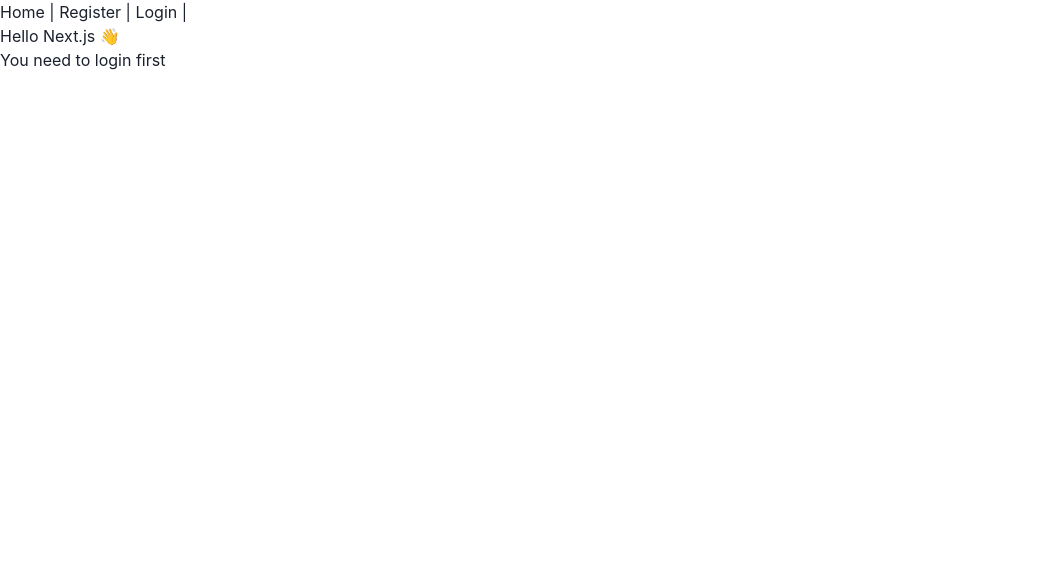
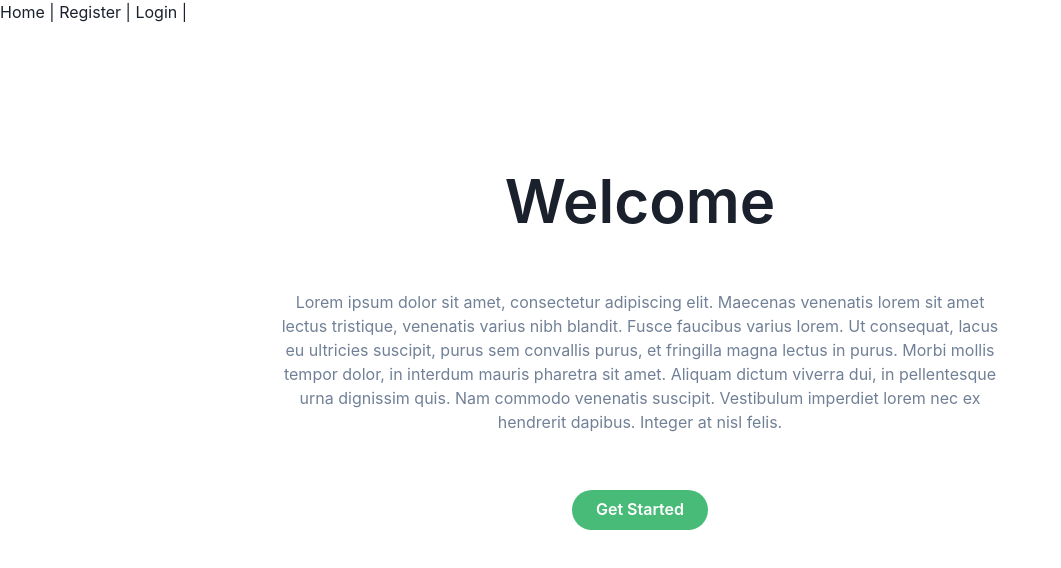
Before and after one commit to angpoginiko/client, a Next.js app: page / in a window 1280 px wide. Shown: the top 568 px of the page, without its empty margins (0-1061 px from the left). Built offline with nearby package versions, Linux system fonts and the light colour scheme; no server answers.

Commit message:
Home: Home page initial

```diff
--- a/pages/index.tsx
+++ b/pages/index.tsx
@@ -1,7 +1,16 @@
 import { useEffect, useState } from 'react'
 import Layout from '../components/Layout'
+import Head from 'next/head';
+import {
+  Box,
+  Heading,
+  Container,
+  Text,
+  Button,
+  Stack,
+} from '@chakra-ui/react';
 
-const IndexPage = () => {
+export default function CallToActionWithAnnotation() {
 	const [message, setMessage] = useState("")
 	const [auth, setAuth] = useState(false)
 	useEffect(() => {
@@ -13,16 +22,65 @@
 					setMessage(`Hi ${content.name}`);
 					setAuth(true);
 				} else{
-					setMessage("You need to login first")
+					setMessage("")
 				}
 		}
 		)();
 	});
-	return(
-  <Layout title="Home | Next.js + TypeScript Example" auth={auth}>
-    <h1>Hello Next.js 👋</h1>
-    {message}
-  </Layout>
-)}
-
-export default IndexPage
+  return (
+    <>
+      <Head>
+        <link
+          href="https://fonts.googleapis.com/css2?family=Caveat:wght@700&display=swap"
+          rel="stylesheet"
+        />
+      </Head>
+			<Layout auth={auth}>
+      <Container maxW={'3xl'}>
+        <Stack
+          as={Box}
+          textAlign={'center'}
+          spacing={{ base: 8, md: 14 }}
+          py={{ base: 20, md: 36 }}>
+          <Heading
+            fontWeight={600}
+            fontSize={{ base: '2xl', sm: '4xl', md: '6xl' }}
+            lineHeight={'110%'}>
+            Welcome <br />
+            <Text as={'span'} color={'green.400'}>
+						{message}
+            </Text>
+          </Heading>
+          <Text color={'gray.500'}>
+					Lorem ipsum dolor sit amet, consectetur adipiscing elit. Maecenas venenatis lorem sit amet lectus tristique,
+					venenatis varius nibh blandit. Fusce faucibus varius lorem.
+					Ut consequat, lacus eu ultricies suscipit, purus sem convallis purus,
+					et fringilla magna lectus in purus.
+					Morbi mollis tempor dolor, in interdum mauris pharetra sit amet.
+					Aliquam dictum viverra dui, in pellentesque urna dignissim quis.
+					Nam commodo venenatis suscipit. Vestibulum imperdiet lorem nec ex hendrerit dapibus.
+					Integer at nisl felis.
+          </Text>
+          <Stack
+            direction={'column'}
+            spacing={3}
+            align={'center'}
+            alignSelf={'center'}
+            position={'relative'}>
+            <Button
+              colorScheme={'green'}
+              bg={'green.400'}
+              rounded={'full'}
+              px={6}
+              _hover={{
+                bg: 'green.500',
+              }}>
+              Get Started
+            </Button>
+          </Stack>
+        </Stack>
+      </Container>
+			</Layout>
+    </>
+  );
+}
```
